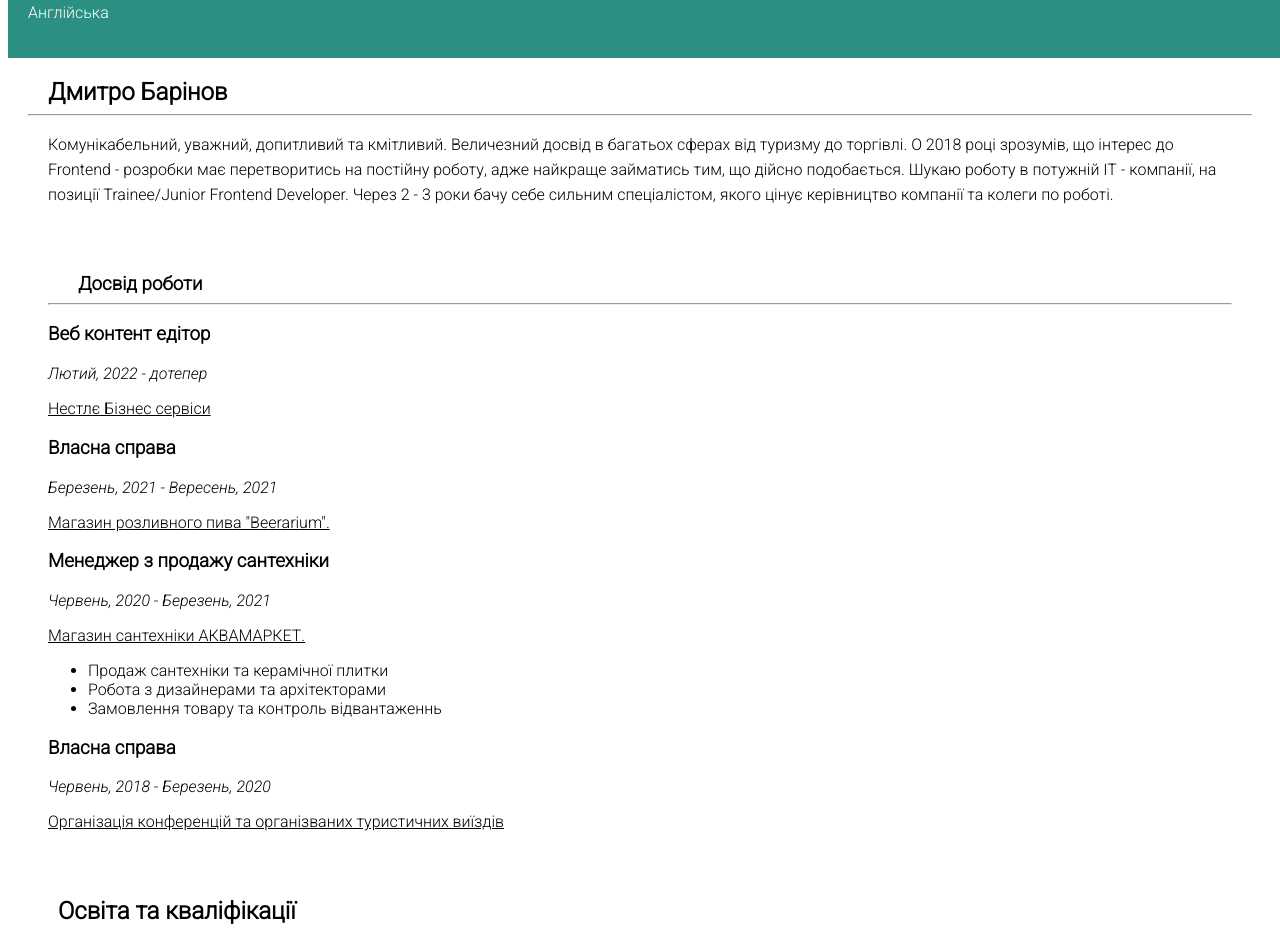
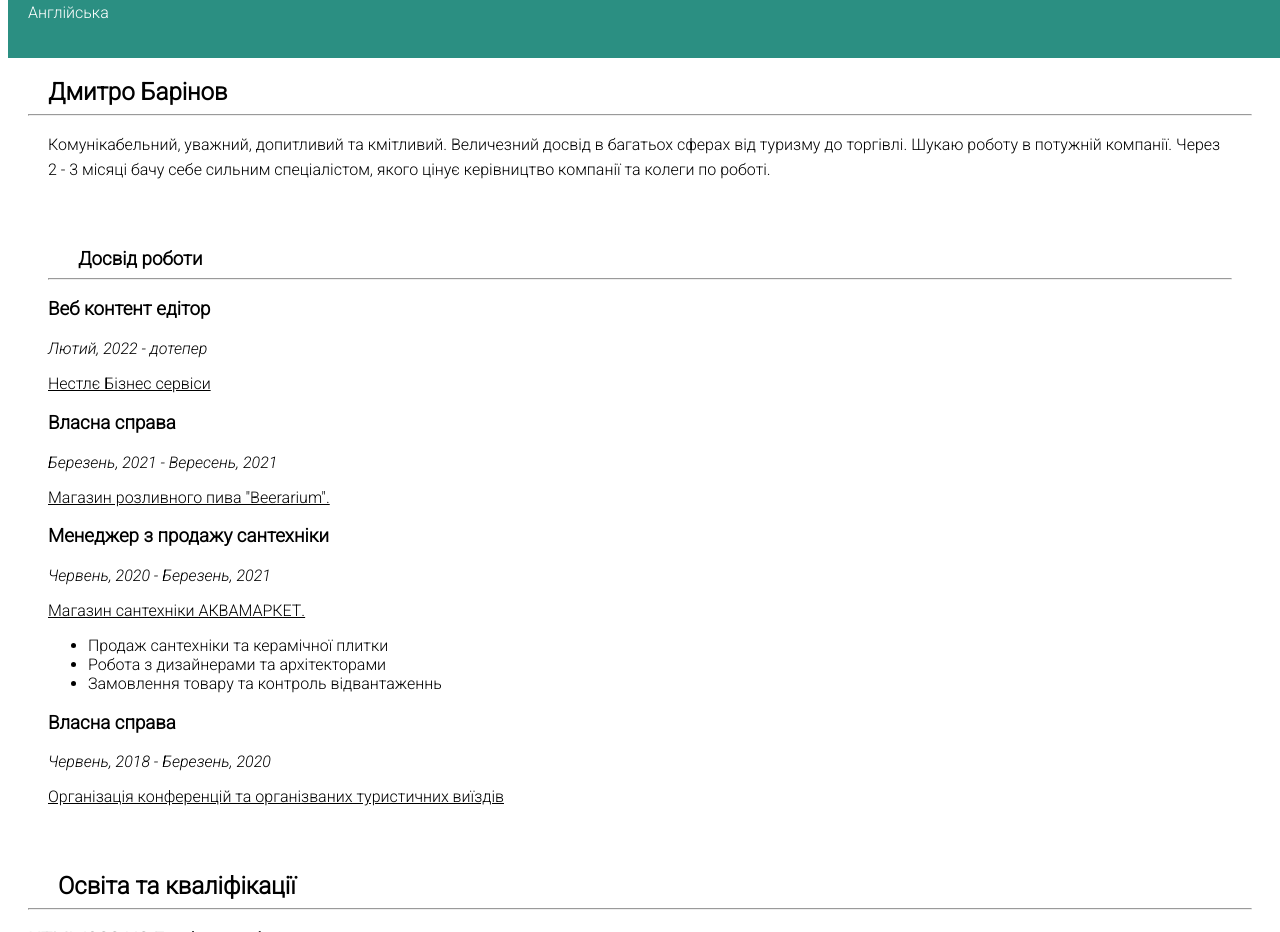
Before and after one commit to Jafar36/my_cv, a plain HTML site: page html/index_en.html in a window 1280 px wide. Shown: the part 1217-2149 px from the top of the page. Drawn offline with Linux system fonts and the light colour scheme; files whose address does not match are found by name.

Commit message:
Update index_en.html

```diff
--- a/html/index_en.html
+++ b/html/index_en.html
@@ -66,11 +66,8 @@
 
                 <p>
                     Комунікабельний, уважний, допитливий та кмітливий. Величезний досвід в багатьох сферах від туризму
-                    до торгівлі. О 2018 році зрозумів, що інтерес до Frontend - розробки має перетворитись на постійну
-                    роботу,
-                    адже найкраще займатись тим, що дійсно подобається. Шукаю роботу в потужній ІТ - компанії, на
-                    позиції
-                    Trainee/Junior Frontend Developer. Через 2 - 3 роки бачу себе сильним спеціалістом, якого цінує
+                    до торгівлі.  Шукаю роботу в потужній компанії.
+                Через 2 - 3 місяці бачу себе сильним спеціалістом, якого цінує
                     керівництво
                     компанії та колеги по роботі.
                 </p>
```
